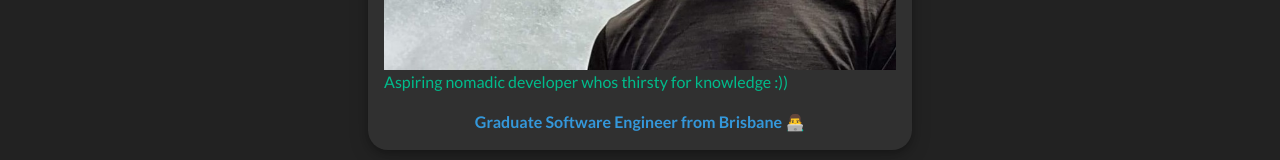
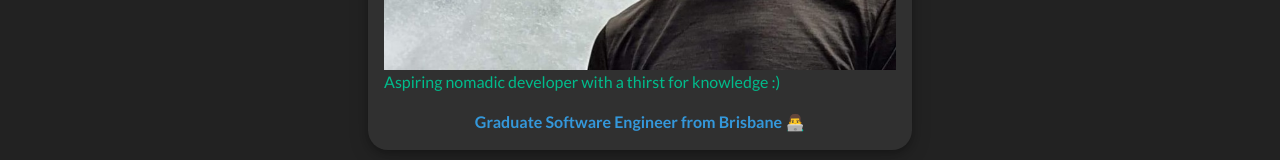
Before and after one commit to georgep9/static-portfolio, a Next.js app: page /about in a window 1280 px wide. Shown: the part 632-792 px from the top of the page. Built offline with nearby package versions, Linux system fonts and the light colour scheme.

Commit message:
fixed aboutme desc typo

```diff
--- a/common/components/about-page/AboutPage.tsx
+++ b/common/components/about-page/AboutPage.tsx
@@ -8,7 +8,7 @@ const headshotImgProps : ImgProps = {
   src: './prof_head.jpg',
   alt: 'me',
   href: '',
-  desc: 'Aspiring nomadic developer whos thirsty for knowledge :))'
+  desc: 'Aspiring nomadic developer with a thirst for knowledge :)'
 }
 
 const AboutPage = () => {
```
